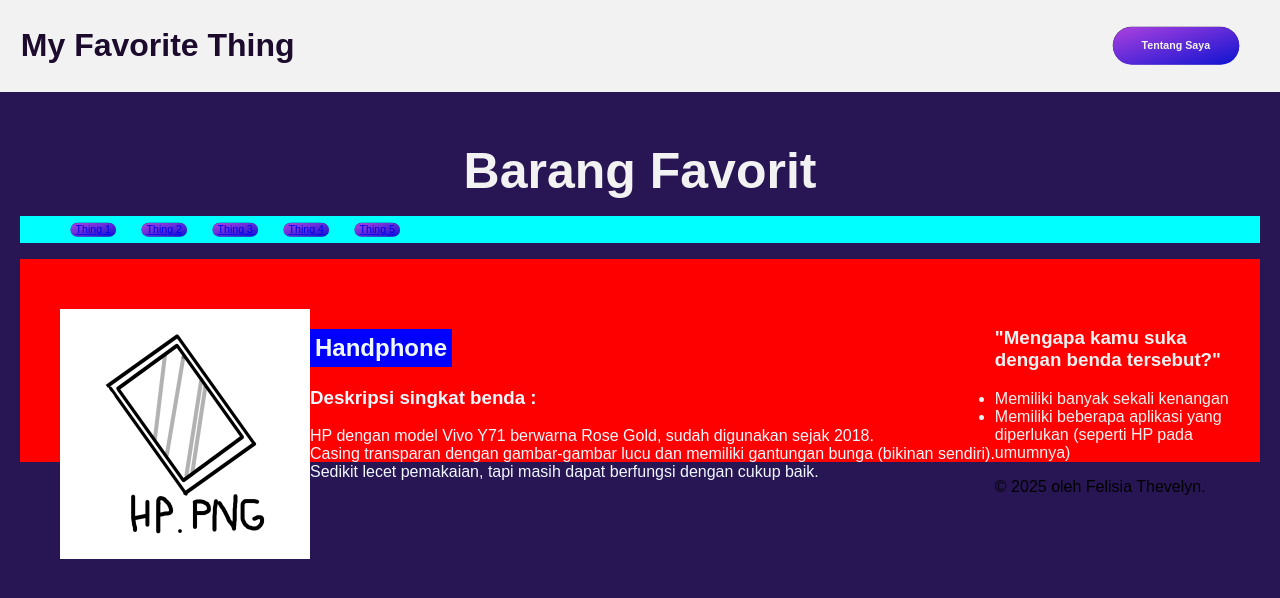
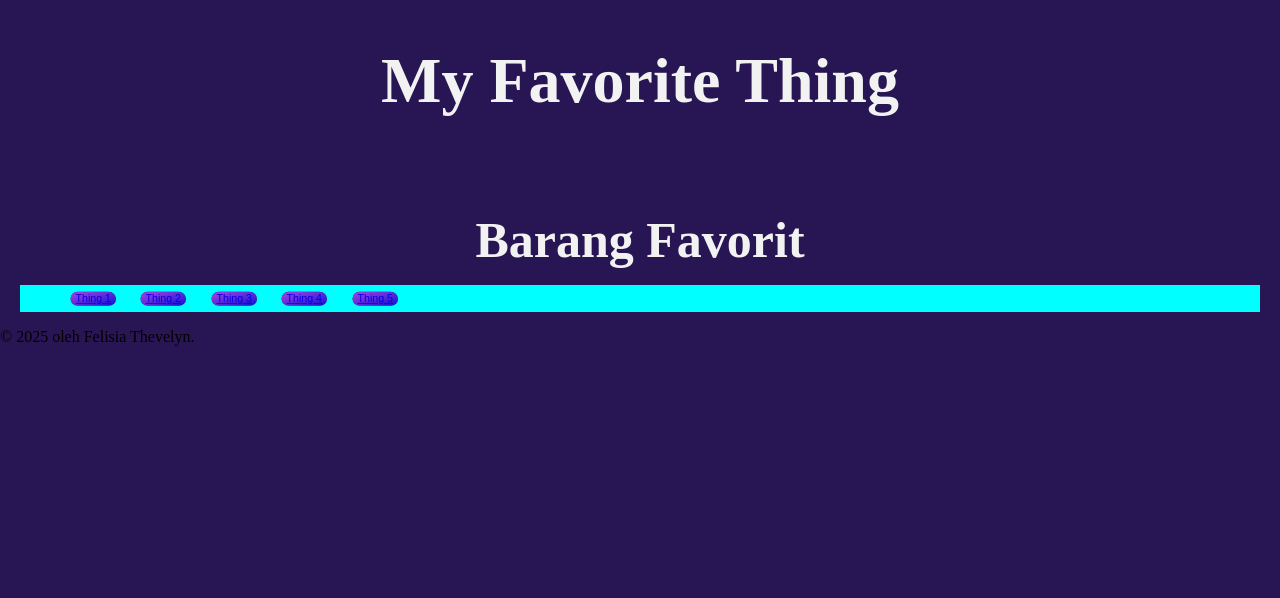
Before and after one commit to Peli-Tetep/My-Favorite-Thing, a plain HTML site: page index.html in a window 1280 px wide. Drawn offline with Linux system fonts and the light colour scheme.

Commit message:
perubahan 1

```diff
--- a/index.html
+++ b/index.html
@@ -10,11 +10,10 @@
     <body>
 
         <header>
-            <nav class="nav_bar">
                 <h1>My Favorite Thing</h1>
-                <button class="nav_button"><a href="aboutme.html">Tentang Saya</a></button>
-            </nav>
         </header>
+
+
 
         <div class="web_main">
 
@@ -31,30 +30,6 @@
             </div>
         </section>
 
-        <div id="satu" class="container2">
-
-
-                <img src="imgfavthing/HP.png" width="250" height="250">
-                <section class="container2_text">
-                    <h2>Handphone</h2>
-                    <h3>Deskripsi singkat benda :</h3>
-                    <p>
-                      HP dengan model Vivo Y71 berwarna Rose Gold, sudah digunakan sejak 2018. <br>
-                      Casing transparan dengan gambar-gambar lucu dan memiliki gantungan bunga (bikinan sendiri). <br>
-                      Sedikit lecet pemakaian, tapi masih dapat berfungsi dengan cukup baik.
-                    </p>
-                </section>
-
-            <div>
-                <h3>"Mengapa kamu suka dengan benda tersebut?"</h3>
-                <ul>
-                    <li>Memiliki banyak sekali kenangan</li>
-                    <li>Memiliki beberapa aplikasi yang diperlukan (seperti HP pada umumnya)</li>
-                </ul>
-            </div>
-        </div>
-
-
         </div>
         <footer>
             <p>&copy; 2025 oleh Felisia Thevelyn.</p>
--- a/styles.css
+++ b/styles.css
@@ -1,13 +1,19 @@
 body {
     margin: 0px;
     background-color: #281553;
-    font-family: Arial, Helvetica, sans-serif;
+    font-family: 'Times New Roman', Times, serif;
 }
 header {
     margin: 0px;
     padding: min(0.05em,70%);
-    background-color: #f2f2f2;
 }
+
+h1{
+    font-size: clamp(1rem, calc(4vw + 1rem),4rem);
+    color:  #f2f2f2;
+    text-align: center;
+}
+
 .nav_bar{
     padding-left: 20px; padding-right: 20px;
     display: flex;
@@ -15,10 +21,7 @@ header {
     justify-content: space-between;
     font-size: clamp(0.05rem, calc(0.5w + 1rem),0.5rem);
 }
-h1{
-    font-size: clamp(0.5rem, calc(2vw + 1rem),2rem);
-    color:  #1c0b2d;
-}
+
 .nav_bar a{
     color: #f2f2f2;
     font-size: clamp(0.05rem, calc(0.5w + 1rem),0.5rem);
```
